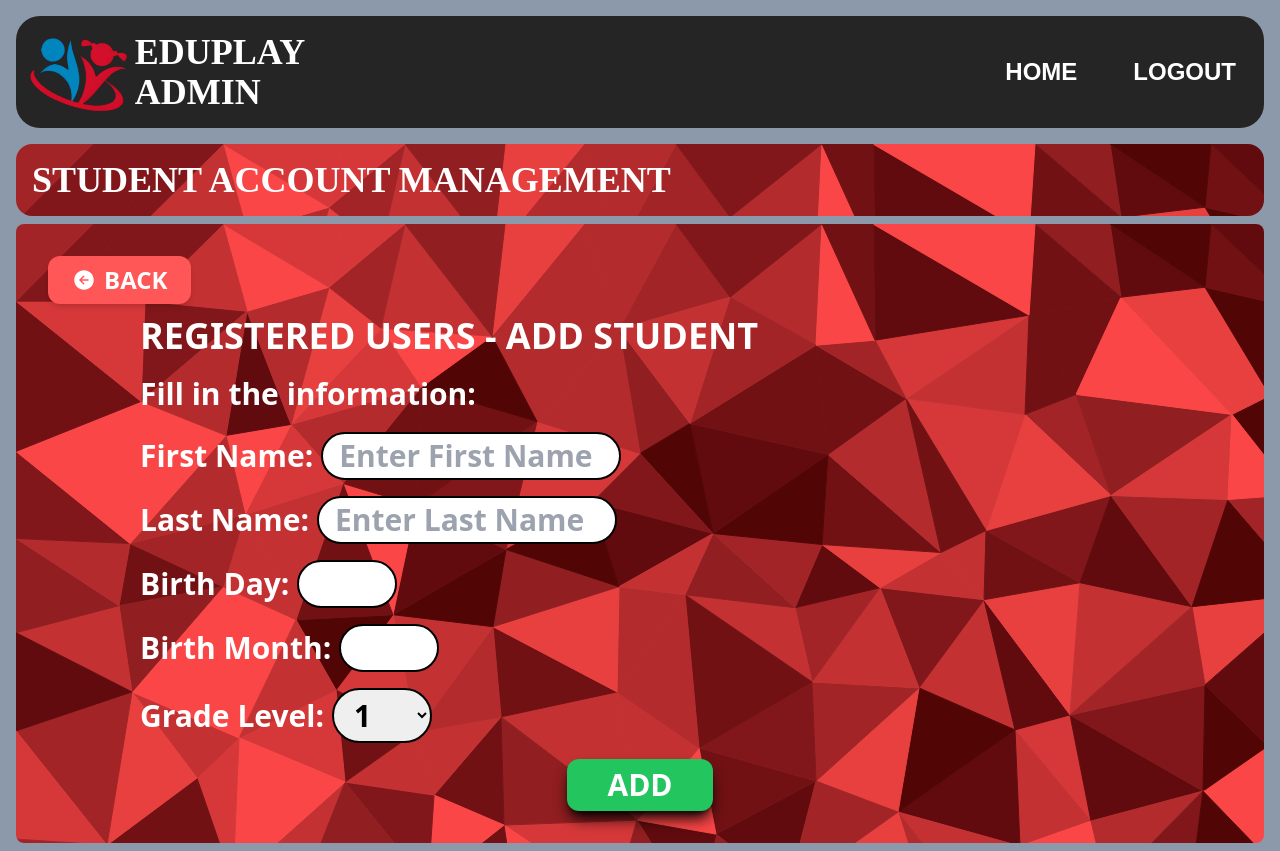
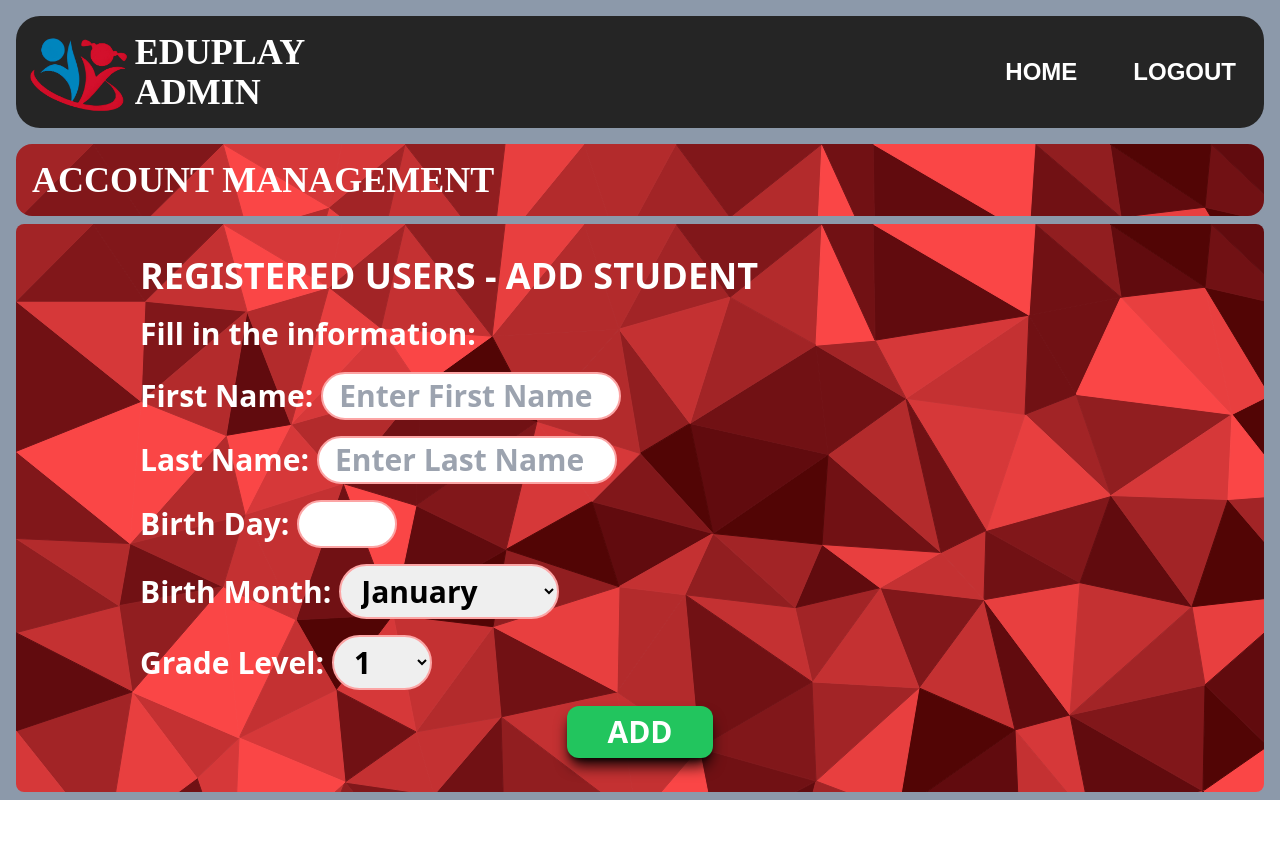
Before and after one commit to ReiTony/EduPlay-main, a React (Vite) app in the folder Client/: page /admin/student-accounts/create in a window 1280 px wide. After the commit the page ends 800 px from the top, so only its background shows below. Built offline with nearby package versions, Linux system fonts and the light colour scheme; sample sign-in values are in the browser's storage; a web font is replaced by a local one.

Commit message:
fix inconsistencies

```diff
--- a/Client/src/component/Admin_AddStudent.jsx
+++ b/Client/src/component/Admin_AddStudent.jsx
@@ -12,26 +12,27 @@ function Admin_AddStudent() {
   const [birthMonth, setBirthMonth] = useState("");
   const [gradeLevel, setGradeLevel] = useState("1");
   const [isErrorModalOpen, setIsErrorModalOpen] = useState(false);
+  const [errorInfo, setErrorInfo] = useState("");
+
+  const showError = (error) => {
+    setErrorInfo(error);
+    setIsErrorModalOpen(true);
+  };
 
   const handleSubmit = (e) => {
     e.preventDefault();
-    if (firstName === "" || lastName === "" || birthDay === "" || birthMonth === "") return setIsErrorModalOpen(true);
+    if (firstName === "" || lastName === "" || birthDay === "" || birthMonth === "") return showError("Fill out all fields completely.");
     axios
       .post(`${import.meta.env.VITE_API}teacher/addStudent`, { firstName, lastName, birthDay: birthDay.toString().padStart(2, "0"), birthMonth: birthMonth.toString().padStart(2, "0"), gradeLevel })
       .then((res) => navigate("/admin/student-accounts"))
-      .catch((err) => setIsErrorModalOpen(true));
+      .catch((err) => showError("Student with the same name already exists."));
   };
 
   return (
     <>
-      <h1 className="backgroundRed text-white mx-1 sm:mx-4 rounded-2xl gap-3 p-4 text-2xl sm:text-4xl font-reemkufifont font-bold ">
-        STUDENT ACCOUNT MANAGEMENT
-      </h1>
-      <main className="backgroundRed text-white flex flex-col flex-grow p-4 sm:p-8 mx-1 sm:mx-4 my-2 rounded-lg font-bold">
-        <button className="flex flex-row items-center gap-2 bg-[#ff5757] shadow-md rounded-xl font-bold text-white text-2xl me-auto mb-3 px-6 py-2" onClick={() => navigate(-1)}>
-          <IoArrowBackCircle />
-          BACK
-        </button>
+      <h1 className="backgroundRed text-white mx-1 sm:mx-4 rounded-2xl gap-3 p-4 text-2xl sm:text-4xl font-reemkufifont font-bold ">ACCOUNT MANAGEMENT</h1>
+
+      <main className="flex flex-col flex-grow p-4 sm:p-8 mx-1 sm:mx-4 my-2 rounded-lg backgroundRed text-white font-bold">
         <div className="flex flex-col lg:mx-auto lg:w-[1000px]">
           <h1 className="text-2xl sm:text-4xl">REGISTERED USERS - ADD STUDENT</h1>
           <h1 className="text-xl sm:text-3xl my-5">Fill in the information:</h1>
@@ -44,7 +45,7 @@ function Admin_AddStudent() {
                 onChange={(e) => e.target.value.length <= 15 && setFirstName(e.target.value)}
                 id="firstName"
                 placeholder="Enter First Name"
-                className="text-black px-4 py-1 border-2 w-full border-black rounded-full focus:shadow-md"
+                className="text-black px-4 py-1 border-2 w-full border-red-300 focus:outline-none focus:shadow-red-300 rounded-full focus:shadow-md"
                 style={{ maxWidth: "300px" }}
               />
             </div>
@@ -56,7 +57,7 @@ function Admin_AddStudent() {
                 onChange={(e) => e.target.value.length <= 15 && setLastName(e.target.value)}
                 id="lastName"
                 placeholder="Enter Last Name"
-                className="text-black px-4 py-1 border-2 w-full border-black rounded-full focus:shadow-md"
+                className="text-black px-4 py-1 border-2 w-full border-red-300 focus:outline-none focus:shadow-red-300 rounded-full focus:shadow-md"
                 style={{ maxWidth: "300px" }}
               />
             </div>
@@ -67,24 +68,28 @@ function Admin_AddStudent() {
                 value={birthDay}
                 onChange={(e) => ((e.target.value <= 31 && e.target.value >= 1) || e.target.value === "") && setBirthDay(e.target.value)}
                 id="birthDay"
-                className="text-black px-4 py-1 border-2 w-full border-black rounded-full focus:shadow-md"
+                className="text-black px-4 py-1 border-2 w-full border-red-300 focus:outline-none focus:shadow-red-300 rounded-full focus:shadow-md"
                 style={{ maxWidth: "100px" }}
               />
             </div>
             <div className="flex flex-row items-center gap-2">
               <label htmlFor="birthMonth">Birth Month:</label>
-              <input
-                type="number"
-                value={birthMonth}
-                onChange={(e) => ((e.target.value <= 12 && e.target.value >= 1) || e.target.value === "") && setBirthMonth(e.target.value)}
-                id="birthMonth"
-                className="text-black px-4 py-1 border-2 w-full border-black rounded-full focus:shadow-md"
-                style={{ maxWidth: "100px" }}
-              />
+              <select className="text-black px-4 py-1 border-2 border-red-300 focus:outline-none focus:shadow-red-300 rounded-full focus:shadow-md" value={birthMonth} id="birthMonth" onChange={(e) => setBirthMonth(e.target.value)}>
+                {months.map((i, ind) => (
+                  <option value={ind + 1} key={ind}>
+                    {i}
+                  </option>
+                ))}
+              </select>
             </div>
             <div className="flex flex-row items-center gap-2">
               <label htmlFor="gradeLevel">Grade Level:</label>
-              <select value={gradeLevel} onChange={(e) => setGradeLevel(e.target.value)} className="text-black px-4 py-1 border-2 w-full border-black rounded-full focus:shadow-md" style={{ maxWidth: "100px" }}>
+              <select
+                value={gradeLevel}
+                onChange={(e) => setGradeLevel(e.target.value)}
+                className="text-black px-4 py-1 border-2 w-full border-red-300 focus:outline-none focus:shadow-red-300 rounded-full focus:shadow-md"
+                style={{ maxWidth: "100px" }}
+              >
                 <option value="1">1</option>
                 <option value="2">2</option>
                 <option value="3">3</option>
@@ -100,9 +105,11 @@ function Admin_AddStudent() {
           </form>
         </div>
       </main>
-      <ErrorModal show={isErrorModalOpen} onHide={() => setIsErrorModalOpen(false)} errorInfo={"Fill out all fields completely."} />
+      <ErrorModal show={isErrorModalOpen} onHide={() => setIsErrorModalOpen(false)} errorInfo={errorInfo} />
     </>
   );
 }
 
 export default Admin_AddStudent;
+
+const months = ["January", "February", "March", "April", "May", "June", "July", "August", "September", "October", "November", "December"];
--- a/Client/src/component/Teacher_Add_Student.jsx
+++ b/Client/src/component/Teacher_Add_Student.jsx
@@ -11,30 +11,21 @@ function Teacher_Add_Student() {
   const [birthDay, setBirthDay] = useState("");
   const [birthMonth, setBirthMonth] = useState("");
   const [gradeLevel, setGradeLevel] = useState("1");
-  const [teacherToken, setTeacherToken] = useState(null);
   const [isErrorModalOpen, setIsErrorModalOpen] = useState(false);
+  const [errorInfo, setErrorInfo] = useState("");
 
-  useEffect(() => {
-    const token = Cookies.get("teacherToken");
-    if (token) {
-      const tokenObject = JSON.parse(token);
-      setTeacherToken(tokenObject);
-    }
-  }, []);
+  const showError = (error) => {
+    setErrorInfo(error);
+    setIsErrorModalOpen(true);
+  };
 
   const handleSubmit = (e) => {
     e.preventDefault();
-    if (firstName === "" || lastName === "" || birthDay === "" || birthMonth === "") return setIsErrorModalOpen(true);
+    if (firstName === "" || lastName === "" || birthDay === "" || birthMonth === "") return showError("Fill out all fields completely.");
     axios
-      .post(`${import.meta.env.VITE_API}teacher/addStudent`, {
-        firstName,
-        lastName,
-        birthDay: birthDay.toString().padStart(2, "0"),
-        birthMonth: birthMonth.toString().padStart(2, "0"),
-        gradeLevel,
-      })
+      .post(`${import.meta.env.VITE_API}teacher/addStudent`, { firstName, lastName, birthDay: birthDay.toString().padStart(2, "0"), birthMonth: birthMonth.toString().padStart(2, "0"), gradeLevel })
       .then((res) => navigate("/teacher/accounts"))
-      .catch((err) => alert(err.message));
+      .catch((err) => showError("Student with the same name already exists."));
   };
 
   return (
@@ -54,7 +45,7 @@ function Teacher_Add_Student() {
                 onChange={(e) => e.target.value.length <= 15 && setFirstName(e.target.value)}
                 id="firstName"
                 placeholder="Enter First Name"
-                className="text-black px-4 py-1 border-2 w-full border-black rounded-full focus:shadow-md"
+                className="text-black px-4 py-1 border-2 w-full border-red-300 focus:outline-none focus:shadow-red-300 rounded-full focus:shadow-md"
                 style={{ maxWidth: "300px" }}
               />
             </div>
@@ -66,7 +57,7 @@ function Teacher_Add_Student() {
                 onChange={(e) => e.target.value.length <= 15 && setLastName(e.target.value)}
                 id="lastName"
                 placeholder="Enter Last Name"
-                className="text-black px-4 py-1 border-2 w-full border-black rounded-full focus:shadow-md"
+                className="text-black px-4 py-1 border-2 w-full border-red-300 focus:outline-none focus:shadow-red-300 rounded-full focus:shadow-md"
                 style={{ maxWidth: "300px" }}
               />
             </div>
@@ -77,24 +68,28 @@ function Teacher_Add_Student() {
                 value={birthDay}
                 onChange={(e) => ((e.target.value <= 31 && e.target.value >= 1) || e.target.value === "") && setBirthDay(e.target.value)}
                 id="birthDay"
-                className="text-black px-4 py-1 border-2 w-full border-black rounded-full focus:shadow-md"
+                className="text-black px-4 py-1 border-2 w-full border-red-300 focus:outline-none focus:shadow-red-300 rounded-full focus:shadow-md"
                 style={{ maxWidth: "100px" }}
               />
             </div>
             <div className="flex flex-row items-center gap-2">
               <label htmlFor="birthMonth">Birth Month:</label>
-              <input
-                type="number"
-                value={birthMonth}
-                onChange={(e) => ((e.target.value <= 12 && e.target.value >= 1) || e.target.value === "") && setBirthMonth(e.target.value)}
-                id="birthMonth"
-                className="text-black px-4 py-1 border-2 w-full border-black rounded-full focus:shadow-md"
-                style={{ maxWidth: "100px" }}
-              />
+              <select className="text-black px-4 py-1 border-2 border-red-300 focus:outline-none focus:shadow-red-300 rounded-full focus:shadow-md" value={birthMonth} id="birthMonth" onChange={(e) => setBirthMonth(e.target.value)}>
+                {months.map((i, ind) => (
+                  <option value={ind + 1} key={ind}>
+                    {i}
+                  </option>
+                ))}
+              </select>
             </div>
             <div className="flex flex-row items-center gap-2">
               <label htmlFor="gradeLevel">Grade Level:</label>
-              <select value={gradeLevel} onChange={(e) => setGradeLevel(e.target.value)} className="text-black px-4 py-1 border-2 w-full border-black rounded-full focus:shadow-md" style={{ maxWidth: "100px" }}>
+              <select
+                value={gradeLevel}
+                onChange={(e) => setGradeLevel(e.target.value)}
+                className="text-black px-4 py-1 border-2 w-full border-red-300 focus:outline-none focus:shadow-red-300 rounded-full focus:shadow-md"
+                style={{ maxWidth: "100px" }}
+              >
                 <option value="1">1</option>
                 <option value="2">2</option>
                 <option value="3">3</option>
@@ -110,9 +105,11 @@ function Teacher_Add_Student() {
           </form>
         </div>
       </main>
-      <ErrorModal show={isErrorModalOpen} onHide={() => setIsErrorModalOpen(false)} errorInfo={"Fill out all fields completely."} />
+      <ErrorModal show={isErrorModalOpen} onHide={() => setIsErrorModalOpen(false)} errorInfo={errorInfo} />
     </>
   );
 }
 
 export default Teacher_Add_Student;
+
+const months = ["January", "February", "March", "April", "May", "June", "July", "August", "September", "October", "November", "December"];
```
